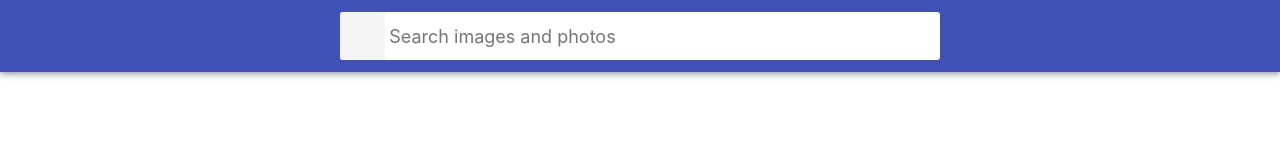
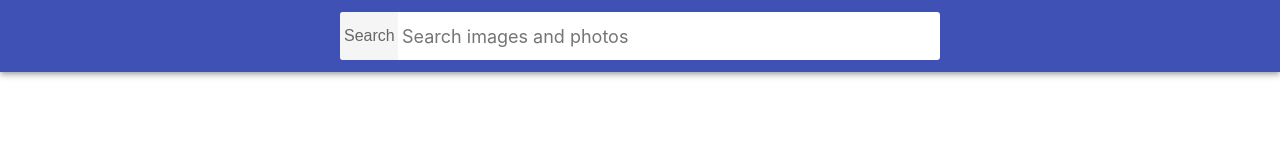
Before and after one commit to Volodya66/goit-react-hw-04-images, a React (Create React App) app: page / in a window 1280 px wide. Shown: the top 160 px of the page. Built offline with nearby package versions, Linux system fonts and the light colour scheme.

Commit message:
Update index.css

```diff
--- a/src/index.css
+++ b/src/index.css
@@ -91,9 +91,11 @@ img {
 
 .SearchForm-button {
   display: inline-block;
-  width: 48px;
+  width: 58px;
   height: 48px;
   border: 0;
+  padding-left: 4px;
+  padding-right: 4px;
   /* background-image: url('https://image.flaticon.com/icons/svg/149/149852.svg'); */
   background-size: 40%;
   background-repeat: no-repeat;
@@ -109,14 +111,15 @@ img {
 }
 
 .SearchForm-button-label {
-  position: absolute;
+  /* position: absolute;
   width: 1px;
-  height: 1px;
+  height: 1px; */
   padding: 0;
-  overflow: hidden;
-  clip: rect(0, 0, 0, 0);
+  font-size: 16px;
+  /* overflow: hidden;
+  clip: rect(0, 0, 0, 0); */
   white-space: nowrap;
-  clip-path: inset(50%);
+  /* clip-path: inset(50%); */
   border: 0;
 }
 
@@ -144,7 +147,7 @@ img {
   max-width: calc(100vw - 48px);
   grid-template-columns: repeat(auto-fill, minmax(320px, 1fr));
   grid-gap: 16px;
-  margin-top: 0;
+  margin-top: 10px;
   margin-bottom: 0;
   padding: 0;
   list-style: none;
```
